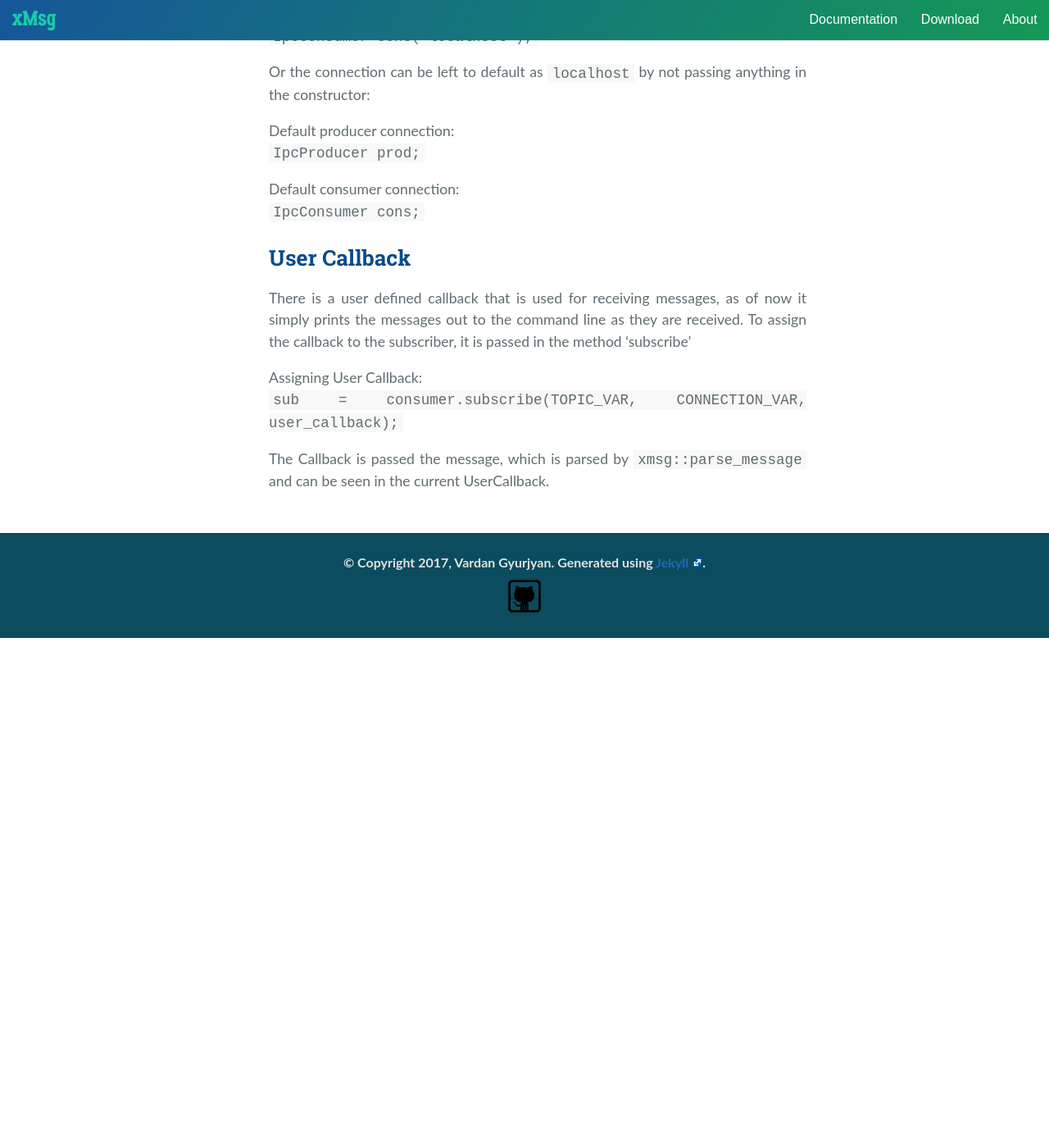
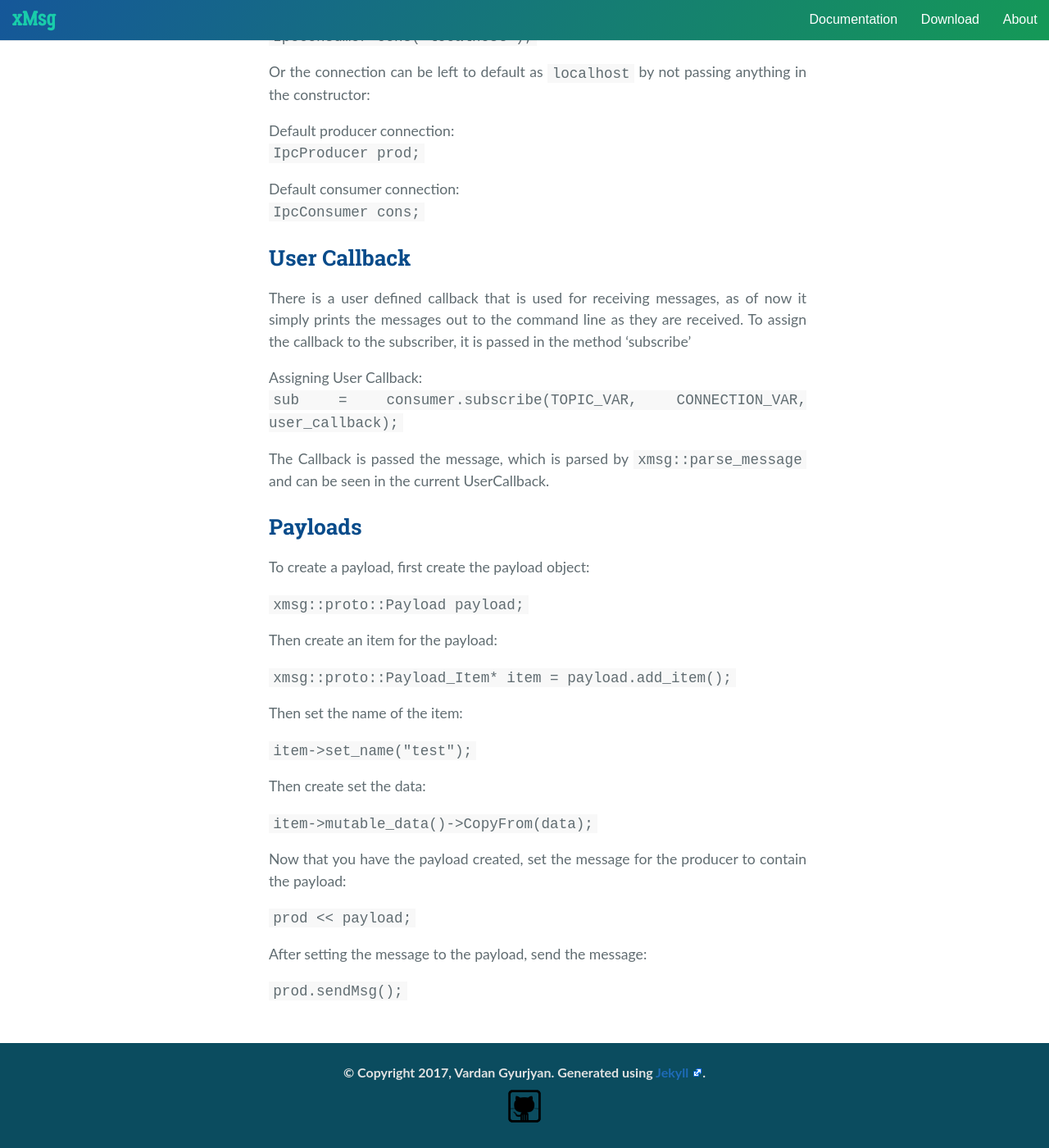
Before and after one commit to JeffersonLab/xmsg-docs, a Jekyll site: the page built from docs/tutorials/ipc-cpp.md, in a window 1280 px wide and 1400 px high, scrolled down 1782 px. Shown: the whole window at 82% size. Built offline with Jekyll 4.4.1, drawn with Linux system fonts in a browser that asks for light colours; nearby versions of some CDN libraries; before the commit the page ends 2560 px from its top, so only the background shows below that.

Commit message:
updated ipc docs

```diff
--- a/docs/tutorials/ipc-cpp.md
+++ b/docs/tutorials/ipc-cpp.md
@@ -95,3 +95,30 @@ assign the callback to the subscriber, it is passed in the method 'subscribe'
 
 The Callback is passed the message, which is parsed by `xmsg::parse_message` and
 can be seen in the current UserCallback.
+
+## Payloads
+
+To create a payload, first create the payload object:
+
+  `xmsg::proto::Payload payload;`
+
+Then create an item for the payload:
+
+  `xmsg::proto::Payload_Item* item = payload.add_item();`
+
+Then set the name of the item:
+
+  `item->set_name("test");`
+
+Then create set the data:
+
+  `item->mutable_data()->CopyFrom(data);`
+
+Now that you have the payload created, set the message for the producer to contain
+the payload:
+
+  `prod << payload;`
+
+After setting the message to the payload, send the message:
+
+  `prod.sendMsg();`
```
